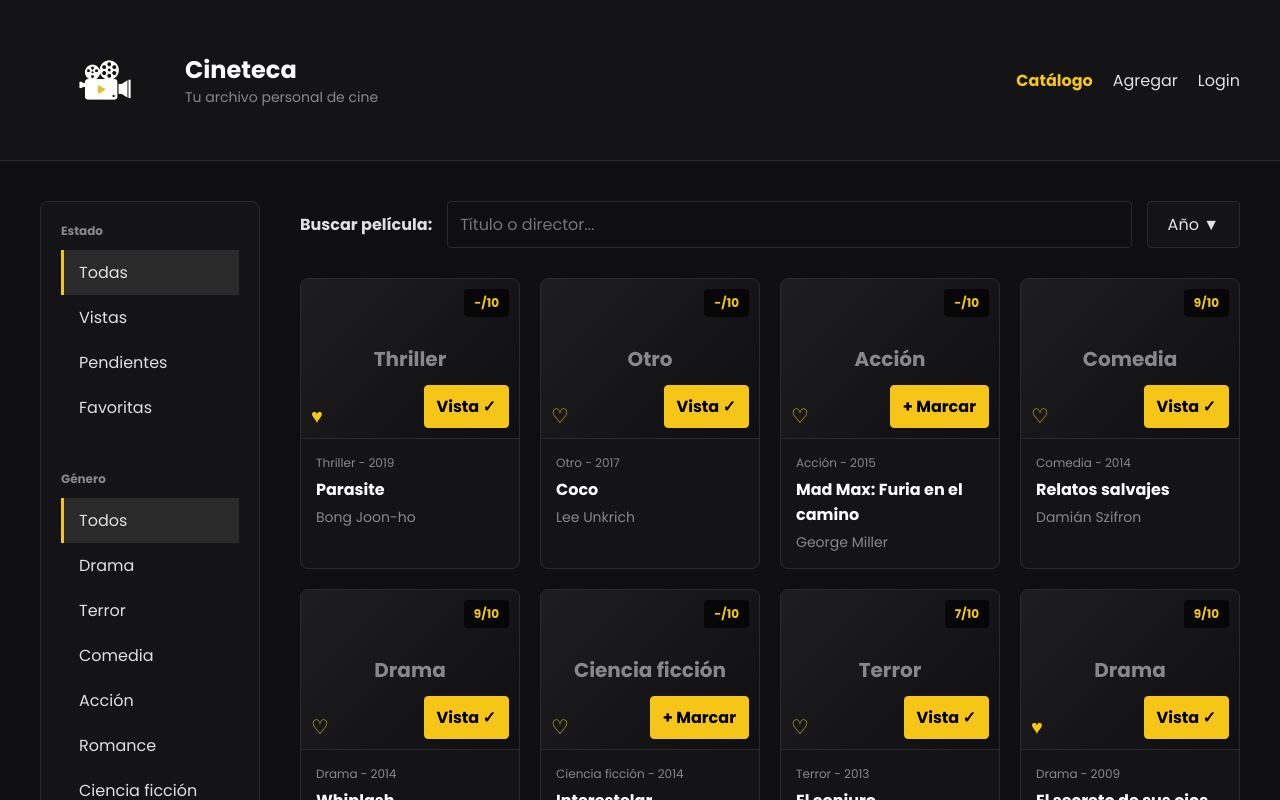
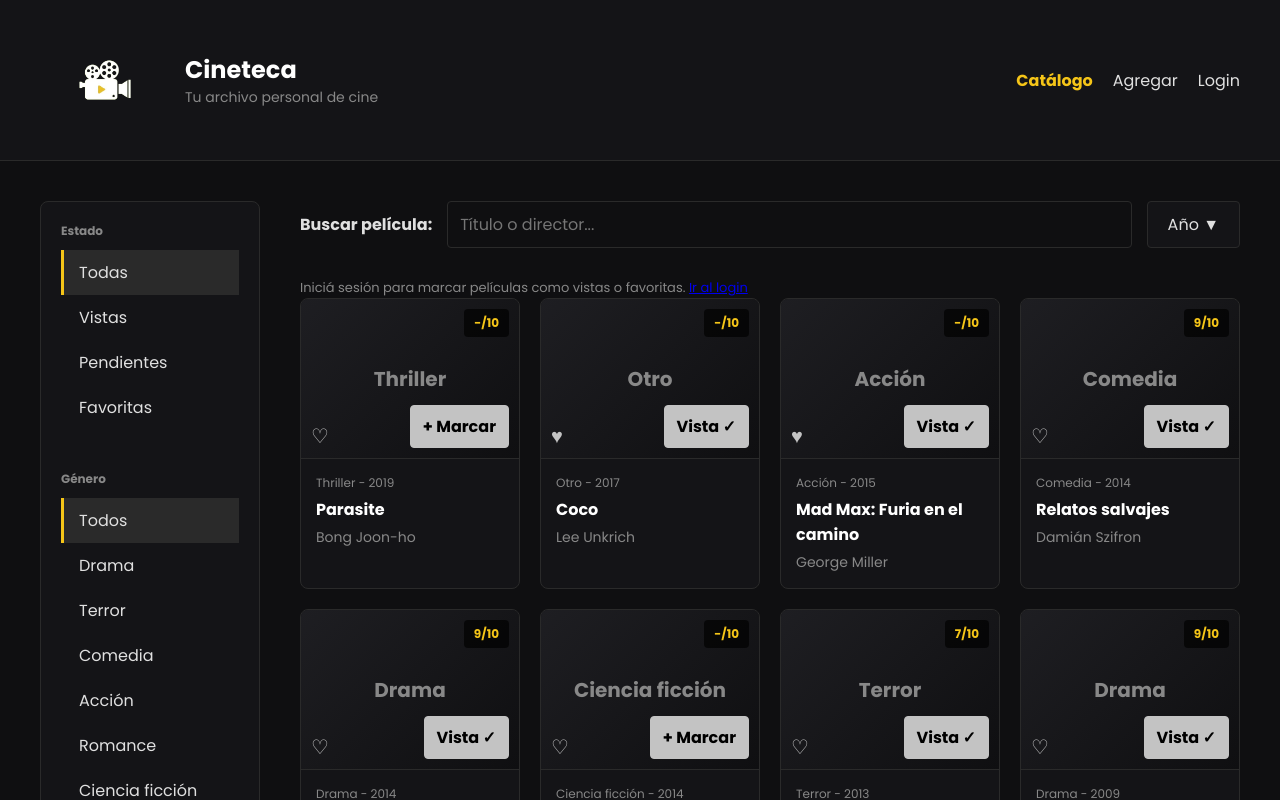
Before and after one commit to josezampa/Proyecto2026-Zampa-Blanco, a React (Vite) app in the folder segunda-entrega/: page / in a window 1280 px wide. Shown: the top 800 px of the page. Built offline with nearby package versions, Linux system fonts and the light colour scheme; data requests are answered from the project's data file.

Commit message:
feat:se bloquea agregar o marcar como favorito si el usuario no está loggeado

```diff
--- a/segunda-entrega/src/components/PeliculaCard.jsx
+++ b/segunda-entrega/src/components/PeliculaCard.jsx
@@ -1,5 +1,6 @@
 const PeliculaCard = ({
   pelicula,
+  puedeEditar,
   onAbrir,
   onAlternarEstado,
   onAlternarFavorito,
@@ -16,6 +17,7 @@ const PeliculaCard = ({
           className="icono-favorito"
           aria-label="Favorita"
           aria-pressed={pelicula.favorita}
+          disabled={!puedeEditar}
           onClick={() => onAlternarFavorito(pelicula)}
         >
           {pelicula.favorita ? "♥" : "♡"}
@@ -23,6 +25,7 @@ const PeliculaCard = ({
         <button
           type="button"
           className="btn-hover-vista"
+          disabled={!puedeEditar}
           onClick={() => onAlternarEstado(pelicula)}
         >
           {pelicula.estado === "Vista" ? "Vista ✓" : "+ Marcar"}
--- a/segunda-entrega/src/data/db.json
+++ b/segunda-entrega/src/data/db.json
@@ -12,7 +12,7 @@
       "enCine": true,
       "sinopsis": "Un ex agente busca a su hija secuestrada.",
       "resena": "",
-      "favorita": true
+      "favorita": false
     },
     {
       "id": "2",
@@ -20,13 +20,13 @@
       "director": "Bong Joon-ho",
       "anio": 2019,
       "genero": "Thriller",
-      "estado": "Vista",
+      "estado": "Pendiente",
       "puntuacion": 0,
       "compania": "",
       "enCine": false,
       "sinopsis": "Una familia pobre se infiltra en una casa rica.",
       "resena": "",
-      "favorita": true
+      "favorita": false
     },
     {
       "id": "3",
@@ -40,7 +40,7 @@
       "enCine": true,
       "sinopsis": "Un ex empleado judicial intenta cerrar un viejo caso de homicidio que lo marcó para siempre.",
       "resena": "",
-      "favorita": true
+      "favorita": false
     },
     {
       "id": "4",
@@ -118,13 +118,13 @@
       "director": "George Miller",
       "anio": 2015,
       "genero": "Acción",
-      "estado": "Pendiente",
+      "estado": "Vista",
       "puntuacion": 0,
       "compania": "",
       "enCine": false,
       "sinopsis": "En un desierto postapocalíptico, una guerrera y un fugitivo escapan de un tirano.",
       "resena": "",
-      "favorita": false
+      "favorita": true
     },
     {
       "id": "10",
@@ -138,7 +138,7 @@
       "enCine": false,
       "sinopsis": "Un niño viaja al mundo de los muertos para conocer la historia de su familia.",
       "resena": "",
-      "favorita": false
+      "favorita": true
     }
   ],
   "$schema": "./node_modules/json-server/schema.json"
--- a/segunda-entrega/src/pages/Catalogo.jsx
+++ b/segunda-entrega/src/pages/Catalogo.jsx
@@ -1,4 +1,5 @@
 import { useState } from "react";
+import { Link, useOutletContext } from "react-router-dom";
 import { GENEROS } from "@api/peliculas";
 import usePeliculas from "@hooks/usePeliculas";
 import useLocalStorage from "@hooks/useLocalStorage";
@@ -6,6 +7,7 @@ import Boton from "@components/Boton";
 import PeliculaCard from "@components/PeliculaCard";
 import FiltroGrupo from "@components/FiltroGrupo";
 import DetallePelicula from "@components/DetallePelicula";
+
 
 const FILTROS_ESTADO = {
   Todas: () => true,
@@ -17,6 +19,7 @@ const FILTROS_ESTADO = {
 const OPCIONES_GENERO = ["Todos", ...GENEROS];
 
 const Catalogo = () => {
+  const { isLogged } = useOutletContext();
   const {
     peliculas,
     cargando,
@@ -110,6 +113,13 @@ const Catalogo = () => {
           </p>
         )}
 
+        {!isLogged && (
+          <p className="ayuda">
+            Iniciá sesión para marcar películas como vistas o favoritas.{" "}
+            <Link to="/login">Ir al login</Link>
+          </p>
+        )}
+
         {peliculasVisibles.length === 0 ? (
           <p className="mensaje-vacio">
             {peliculas.length === 0
@@ -122,6 +132,7 @@ const Catalogo = () => {
               <PeliculaCard
                 key={peli.id}
                 pelicula={peli}
+                puedeEditar={isLogged}
                 onAbrir={setPeliculaAbiertaId}
                 onAlternarEstado={alternarEstado}
                 onAlternarFavorito={alternarFavorito}
--- a/segunda-entrega/src/styles/components/_tarjeta-peli.scss
+++ b/segunda-entrega/src/styles/components/_tarjeta-peli.scss
@@ -136,3 +136,9 @@
     }
   }
 }
+
+.icono-favorito:disabled,.btn-hover-vista:disabled {
+  cursor: not-allowed;
+  filter: grayscale(1);
+  transform: none;
+}
```
Also changed, not shown: 1 other file (tests, documents, lock files or other folders).
